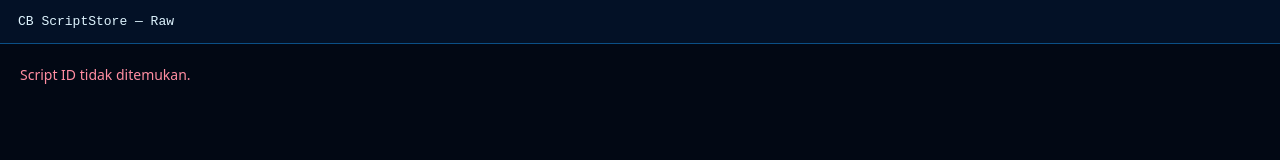
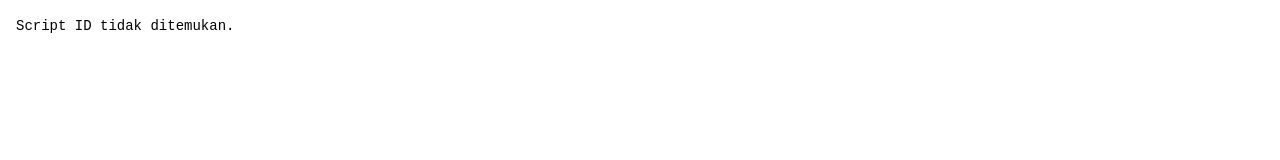
Before and after one commit to WebsiteBuatScriptDeltaRoblox/CB-ScriptStore, a plain HTML site: page raw.html in a window 1280 px wide. Drawn offline with nearby package versions, Linux system fonts and the light colour scheme.

Commit message:
Add files via upload

```diff
--- a/raw.html
+++ b/raw.html
@@ -1,4 +1,17 @@
 <!doctype html>
-<html lang="id"><head><meta charset="UTF-8"><meta name="viewport" content="width=device-width,initial-scale=1"><title>Raw — CB ScriptStore</title><style>body{margin:0;background:#020814;color:#dff5ff;font-family:monospace}header{padding:14px 18px;border-bottom:1px solid #0b4f86;background:#031126}pre{margin:0;padding:20px;white-space:pre-wrap;overflow:auto;min-height:calc(100vh - 54px);box-sizing:border-box;color:#ccecff;font-size:14px;line-height:1.55}.err{color:#ff8da1;font-family:system-ui,sans-serif}</style></head><body><header>CB ScriptStore — Raw</header><pre id="code">Loading...</pre><script src="https://cdn.jsdelivr.net/npm/@supabase/supabase-js@2"></script><script src="config.js"></script><script>
-const q=new URLSearchParams(location.search),id=q.get('id'),out=document.getElementById('code');
-async function run(){if(!id){out.innerHTML='<span class="err">Script ID tidak ditemukan.</span>';return;}try{const sb=supabase.createClient(window.CB_SUPABASE_URL,window.CB_SUPABASE_ANON_KEY);const {data,error}=await sb.from('scripts').select('filename,code,visibility').eq('id',id).eq('visibility','public').maybeSingle();if(error)throw error;if(!data){out.innerHTML='<span class="err">Script publik tidak ditemukan.</span>';return;}document.title='Raw — '+data.filename;out.textContent=data.code||'';}catch(e){out.innerHTML='<span class="err">Gagal memuat Raw.</span>';console.error(e)}}run();</script></body></html>
+<html lang="id"><head><meta charset="UTF-8"><meta name="viewport" content="width=device-width,initial-scale=1"><title>Raw</title><style>html,body{margin:0;padding:0;background:#fff;color:#000}pre{margin:0;padding:16px;box-sizing:border-box;white-space:pre-wrap;overflow-wrap:anywhere;font:14px/1.55 monospace;min-height:100vh}</style></head><body><pre id="code"></pre><script src="https://cdn.jsdelivr.net/npm/@supabase/supabase-js@2"></script><script src="config.js"></script><script>
+const id=new URLSearchParams(location.search).get('id');
+const out=document.getElementById('code');
+async function load(){
+  if(!id){out.textContent='Script ID tidak ditemukan.';return;}
+  try{
+    const sb=supabase.createClient(window.CB_SUPABASE_URL,window.CB_SUPABASE_ANON_KEY);
+    const {data,error}=await sb.from('scripts').select('filename,code,visibility').eq('id',id).eq('visibility','public').maybeSingle();
+    if(error) throw error;
+    if(!data){out.textContent='Script publik tidak ditemukan.';return;}
+    document.title=data.filename||'Raw';
+    out.textContent=data.code||'';
+  }catch(e){console.error(e);out.textContent='Gagal memuat Raw.';}
+}
+load();
+</script></body></html>
```
Also changed, not shown: app.js (+8 -4 lines), README-UPDATE.md.
